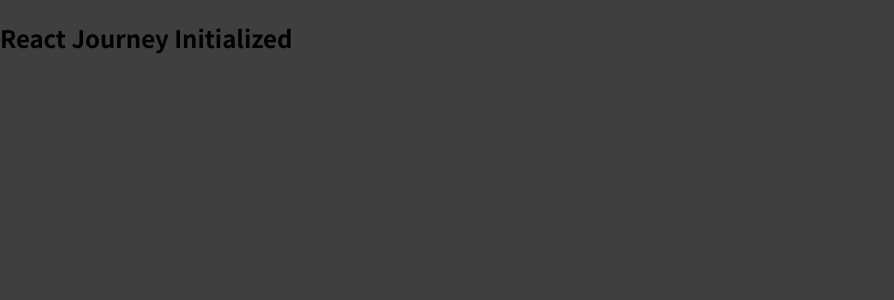
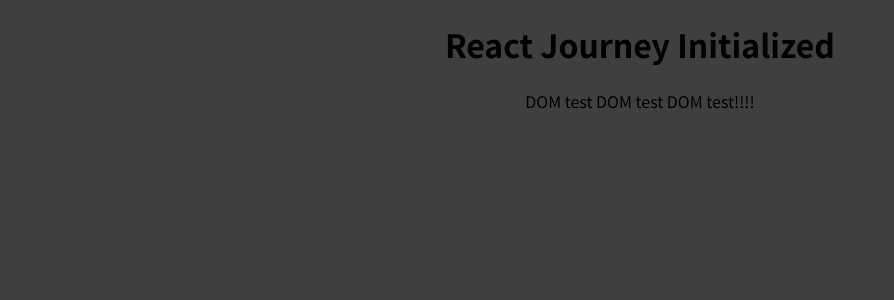
Before and after one commit to jackiedallas/react-expense-tracker, a JavaScript app: page / in a window 1280 px wide. Shown: the top 300 px of the page, without its empty margins (0-894 px from the left). Built offline with nearby package versions, Linux system fonts and the light colour scheme.

Commit message:
verified all links

```diff
--- a/src/App.js
+++ b/src/App.js
@@ -1,8 +1,11 @@
 function App() {
   return (
     <div>
-      <h2>React Journey Initialized</h2>
+      <h1>React Journey Initialized</h1>
+	    <p>DOM test DOM test DOM test!!!!</p>
     </div>
+
+
   );
 }
 
--- a/src/index.css
+++ b/src/index.css
@@ -8,7 +8,8 @@
   font-family: 'Noto Sans JP', sans-serif;
 }
 
-body {
-  margin: 0;
-  background-color: #3f3f3f;
-}
+	body {
+		  margin: 0;
+		  background-color: #3f3f3f;
+			text-align: center;
+	}
```
Also changed, not shown: 1 other file (tests, documents, lock files or other folders).
